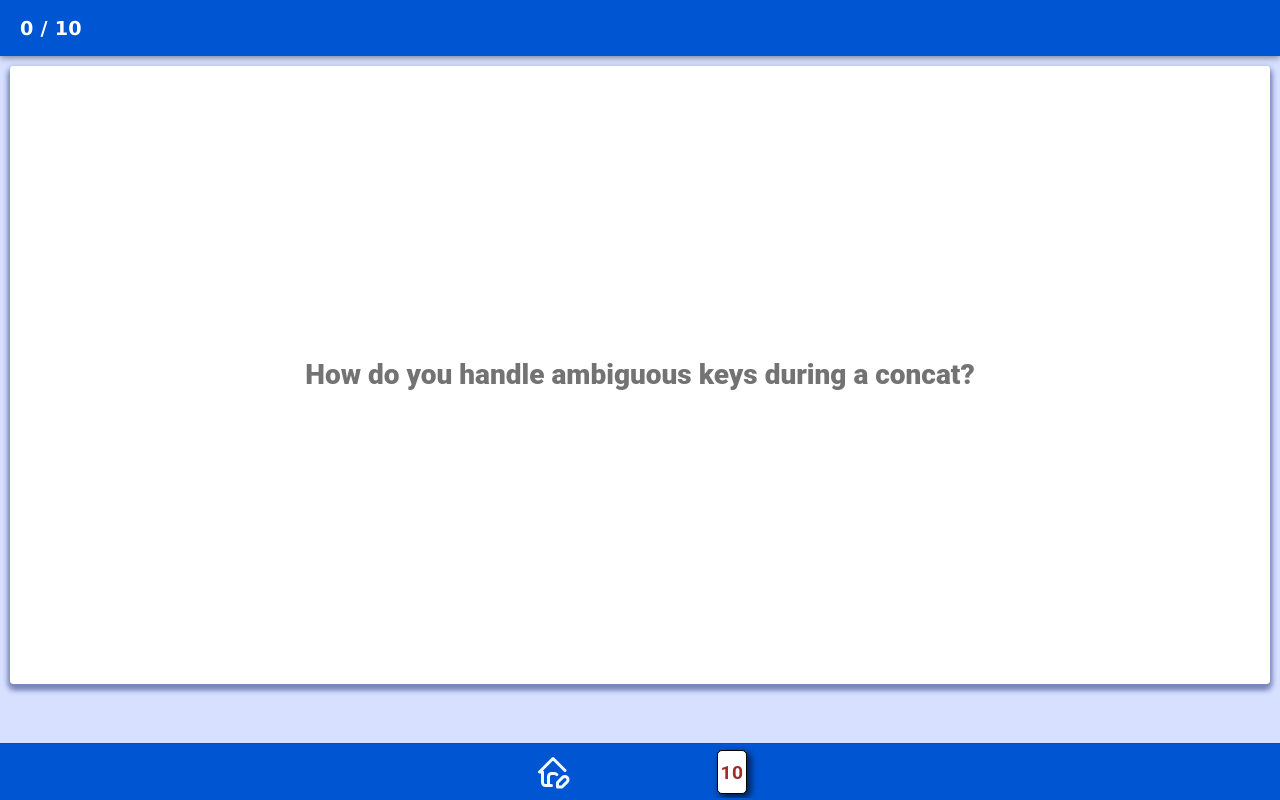
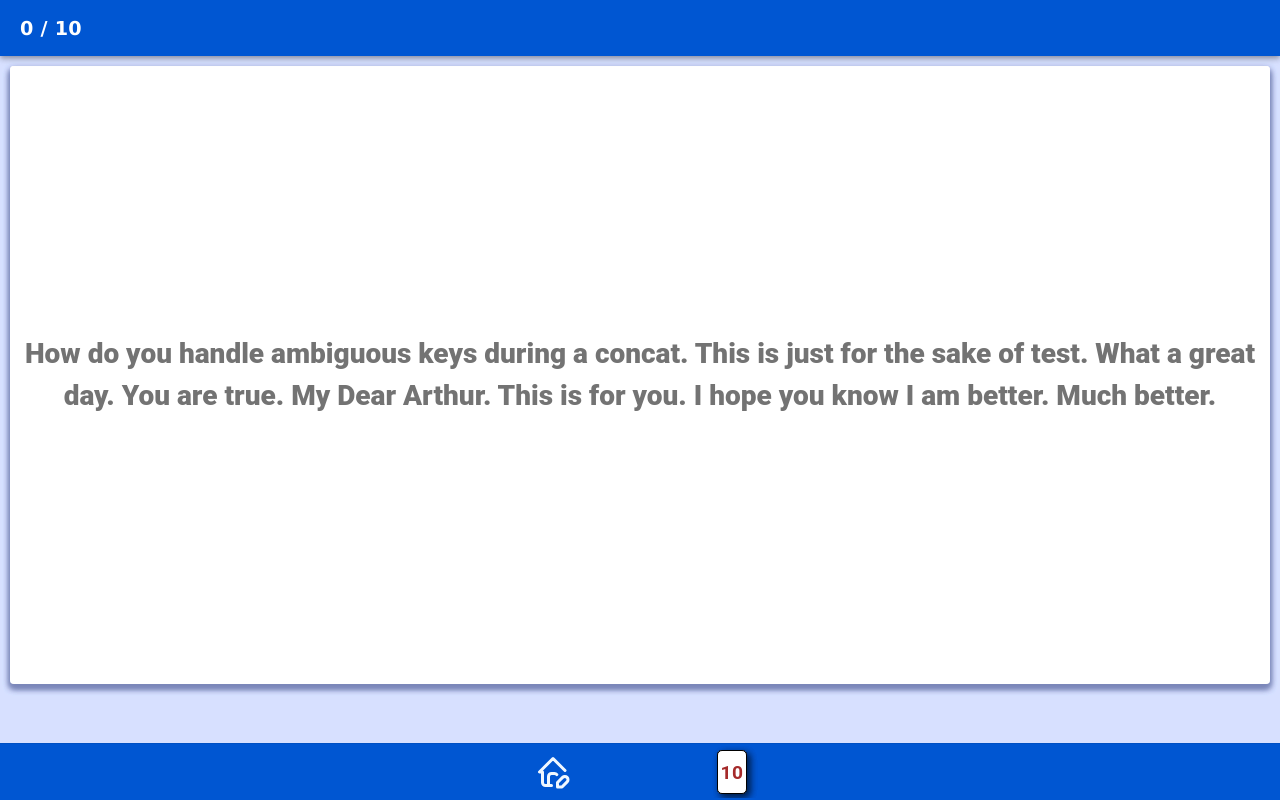
Before and after one commit to educational-technology-collective/Ambient_Learning, a React (Vite) app: page /cardscreen in a window 1280 px wide. Built offline with nearby package versions, Linux system fonts and the light colour scheme.

Commit message:
Enables changing of font-size

```diff
--- a/src/CardComp/Card.css
+++ b/src/CardComp/Card.css
@@ -39,7 +39,6 @@
 /* Texts for both question and answer */
 .card-text {
   backface-visibility: hidden;
-  font-size: 2em;
   font-weight: 900;
   margin: 0 0.75rem;
   position: absolute;
@@ -51,12 +50,25 @@
 
 /* Front Question Text with 0 degree */
 .front-text {
+  font-size: 2em;
   transform: rotateY(0deg);
 }
 
 /* All Back texts with 180 degrees and translateZ forward (for ios) */
 .back-text {
   transform: rotateY(180deg) translateZ(3px);
+}
+
+.back-text-2em{
+  font-size: 2em;
+}
+
+.back-text-1d6em{
+  font-size: 1.6em
+}
+
+.back-text-1d3em{
+  font-size: 1.3em;
 }
 
 /* QA Card Question on the back page taking 50% */
@@ -75,6 +87,7 @@
 /*
 MCQ Card question always takes 60% */
 .mcq-question {
+  position: absolute;
   height: 60%;
   top: 0;
 }
--- a/src/CardComp/MCQ.tsx
+++ b/src/CardComp/MCQ.tsx
@@ -11,16 +11,34 @@ const MCQ: React.FC<{
   const question: string = obj.content.question;
   const choice: individualChoice[] = obj.content.answer;
 
+  const questionLength: number = question.length;
+
+  let frontQuestionStyle: string, backQuestionStyle: string;
+
+  // When there are less than or equal to 110 characters: 2em
+  if (questionLength <= 110) {
+    frontQuestionStyle = "card-text front-text mcq-question back-text-2em";
+    backQuestionStyle = "card-text  back-text mcq-question back-text-2em";
+  }
+  // When there are less than or equal to 190 characters: 1.6em
+  else if (questionLength <= 190) {
+    frontQuestionStyle = "card-text front-text mcq-question back-text-1d6em";
+    backQuestionStyle = "card-text  back-text mcq-question back-text-1d6em";
+  }
+  // When there are more than: 1.3em
+  else {
+    frontQuestionStyle = "card-text front-text mcq-question back-text-1d3em";
+    backQuestionStyle = "card-text  back-text mcq-question back-text-1d3em";
+  }
+
   // Component Being Rendered
   return (
     <>
       {/* Question Text Front */}
-      <IonText className="card-text front-text mcq-question">
-        {question}
-      </IonText>
+      <IonText className={frontQuestionStyle}>{question}</IonText>
 
       {/* Question Text Back */}
-      <IonText className="card-text back-text mcq-question">{question}</IonText>
+      <IonText className={backQuestionStyle}>{question}</IonText>
 
       {/* Component for all the choices */}
       <Choices
--- a/src/CardComp/QA.tsx
+++ b/src/CardComp/QA.tsx
@@ -5,17 +5,47 @@ const QA: React.FC<{ obj: flashCard }> = ({ obj }) => {
   const question: string = obj.content.question;
   const answer: string = obj.content.answer;
 
+  const questionLength: number = question.length;
+  const answerLength: number = answer.length;
+
+  // For the font-size
+  let backQuestionStyle: string, answerStyle: string;
+
+  // When there are less than or equal to 110 characters: 2em
+  if (questionLength <= 110) {
+    backQuestionStyle = "card-text back-text qa-question-back back-text-2em";
+  }
+  // When there are less than or equak to 190 characters: 1.6em
+  else if (questionLength <= 190) {
+    backQuestionStyle = "card-text back-text qa-question-back back-text-1d6em";
+  }
+  // When there are more than 190 characters: 1.3em
+  else {
+    backQuestionStyle = "card-text back-text qa-question-back back-text-1d3em";
+  }
+
+  // When there are less than or equal to 110 characters: 2em
+  if (answerLength <= 110) {
+    answerStyle = "card-text back-text qa-answer back-text-2em";
+  }
+  // When there are less than or equal to 190 characters: 1.6em
+  else if (answerLength <= 190) {
+    answerStyle = "card-text back-text qa-answer back-text-1d6em";
+  }
+  // When there are mroe than 190 characters: 1.3em
+  else {
+    answerStyle = "card-text back-text qa-answer back-text-1d3em";
+  }
+
   // Coponent Being Rendered
   return (
     <>
       {/* Front Question Text */}
       <IonText className="card-text front-text">{question}</IonText>
       {/* Back Question Text */}
-      <IonText className="card-text back-text qa-question-back">
-        {question}
-      </IonText>
+      <IonText className={backQuestionStyle}>{question}</IonText>
       {/* Back Answer Text */}
-      <IonText className="card-text back-text qa-answer">{answer}</IonText>
+      <IonText className={answerStyle}>{answer}</IonText>
     </>
   );
 };
--- a/src/components/Indicators.css
+++ b/src/components/Indicators.css
@@ -83,7 +83,7 @@
 
 /* Styling for the NoMore Indicator */
 .nomore {
-  top: 2.5em;
+  top: 1.5em;
   width: 50%;
 }
 
--- a/src/components/exampleData.ts
+++ b/src/components/exampleData.ts
@@ -80,64 +80,6 @@ export const cardCollection = [
 
   [
     {
-      id: 44124,
-      type: "q",
-      content: {
-        question:
-          "How can you filter a DataFrame based on a specific column value in Pandas?",
-        answer:
-          "To filter a DataFrame based on a specific column value, use the syntax `df[df['column_name'] == value]`, where 'df' is the DataFrame, 'column_name' is the name of the column, and 'value' is the desired value to filter by.",
-      },
-    },
-    {
-      id: 12313,
-      type: "m",
-      content: {
-        question:
-          "Which of the following data structures is most suitable for storing proportions of children with mothers having different education levels?",
-        answer: [
-          { option: "List", isCorrect: false },
-          { option: "Dictionary", isCorrect: true },
-          { option: "Tuple", isCorrect: false },
-          { option: "Set", isCorrect: false },
-        ],
-      },
-    },
-  ],
-
-  [
-    {
-      id: 223,
-      type: "m",
-      content: {
-        question:
-          "Which of the following Pandas methods can be used to count occurrences of unique values in a DataFrame column?",
-        answer: [
-          { option: ".count()", isCorrect: false },
-          { option: ".unique()", isCorrect: false },
-          { option: ".value_counts()", isCorrect: true },
-          { option: ".groupby()", isCorrect: false },
-        ],
-      },
-    },
-    {
-      id: 523,
-      type: "m",
-      content: {
-        question:
-          "What is the most suitable data structure for storing the ratio of children who contracted chickenpox but were vaccinated against it, separated by sex?",
-        answer: [
-          { option: "List", isCorrect: false },
-          { option: "Dictionary", isCorrect: true },
-          { option: "Tuple", isCorrect: false },
-          { option: "Set", isCorrect: false },
-        ],
-      },
-    },
-  ],
-  // ***************************
-  [
-    {
       id: 135,
       type: "q",
       content: {
@@ -210,6 +152,38 @@ export const cardCollection = [
       },
     },
   ],
+
+  [
+    {
+      id: 223,
+      type: "m",
+      content: {
+        question:
+          "Which of the following Pandas methods can be used to count occurrences of unique values in a DataFrame column?",
+        answer: [
+          { option: ".count()", isCorrect: false },
+          { option: ".unique()", isCorrect: false },
+          { option: ".value_counts()", isCorrect: true },
+          { option: ".groupby()", isCorrect: false },
+        ],
+      },
+    },
+    {
+      id: 523,
+      type: "m",
+      content: {
+        question:
+          "What is the most suitable data structure for storing the ratio of children who contracted chickenpox but were vaccinated against it, separated by sex?",
+        answer: [
+          { option: "List", isCorrect: false },
+          { option: "Dictionary", isCorrect: true },
+          { option: "Tuple", isCorrect: false },
+          { option: "Set", isCorrect: false },
+        ],
+      },
+    },
+  ],
+
   [
     {
       id: 132,
@@ -236,7 +210,34 @@ export const cardCollection = [
             isCorrect: true,
           },
           { option: "Combine", isCorrect: false },
-          { option: "Group", isCorrect: false },
+          { option: "Group. This is just to test the limit yes", isCorrect: false },
+        ],
+      },
+    },
+  ],
+
+  [
+    {
+      id: 44124,
+      type: "q",
+      content: {
+        question:
+          "How can you filter a DataFrame based on a specific column value in Pandas?",
+        answer:
+          "To filter a DataFrame based on a specific column value, use the syntax `df[df['column_name'] == value]`, where 'df' is the DataFrame, 'column_name' is the name of the column, and 'value' is the desired value to filter by.",
+      },
+    },
+    {
+      id: 12313,
+      type: "m",
+      content: {
+        question:
+          "Which of the following data structures is most suitable for storing proportions of children with mothers having different education levels?",
+        answer: [
+          { option: "List", isCorrect: false },
+          { option: "Dictionary", isCorrect: true },
+          { option: "Tuple", isCorrect: false },
+          { option: "Set", isCorrect: false },
         ],
       },
     },
@@ -255,7 +256,7 @@ export const cardCollection = [
       id: 788,
       type: "q",
       content: {
-        question: "How do you handle ambiguous keys during a concat?",
+        question: "How do you handle ambiguous keys during a concat. This is just for the sake of test. What a great day. You are true. My Dear Arthur. This is for you. I hope you know I am better. Much better.",
         answer: "Pass in an array of keys",
       },
     },
```
